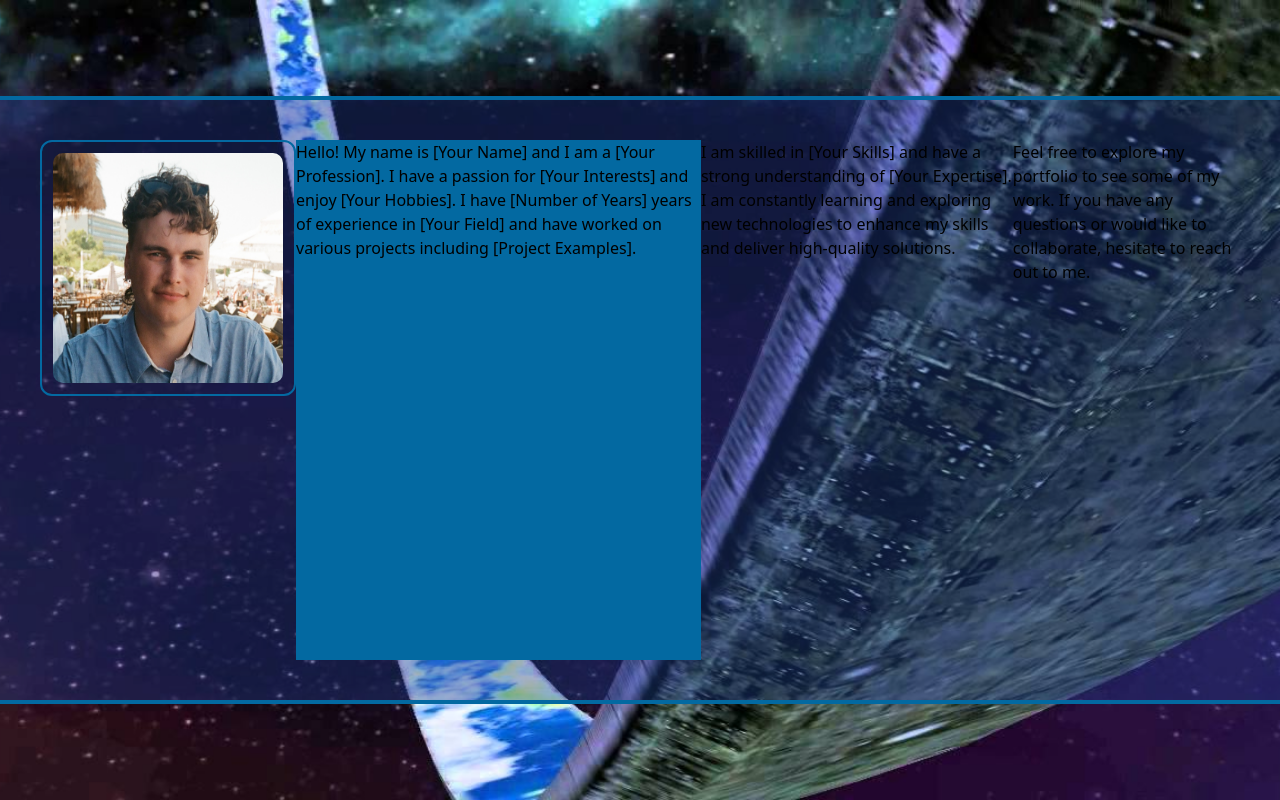
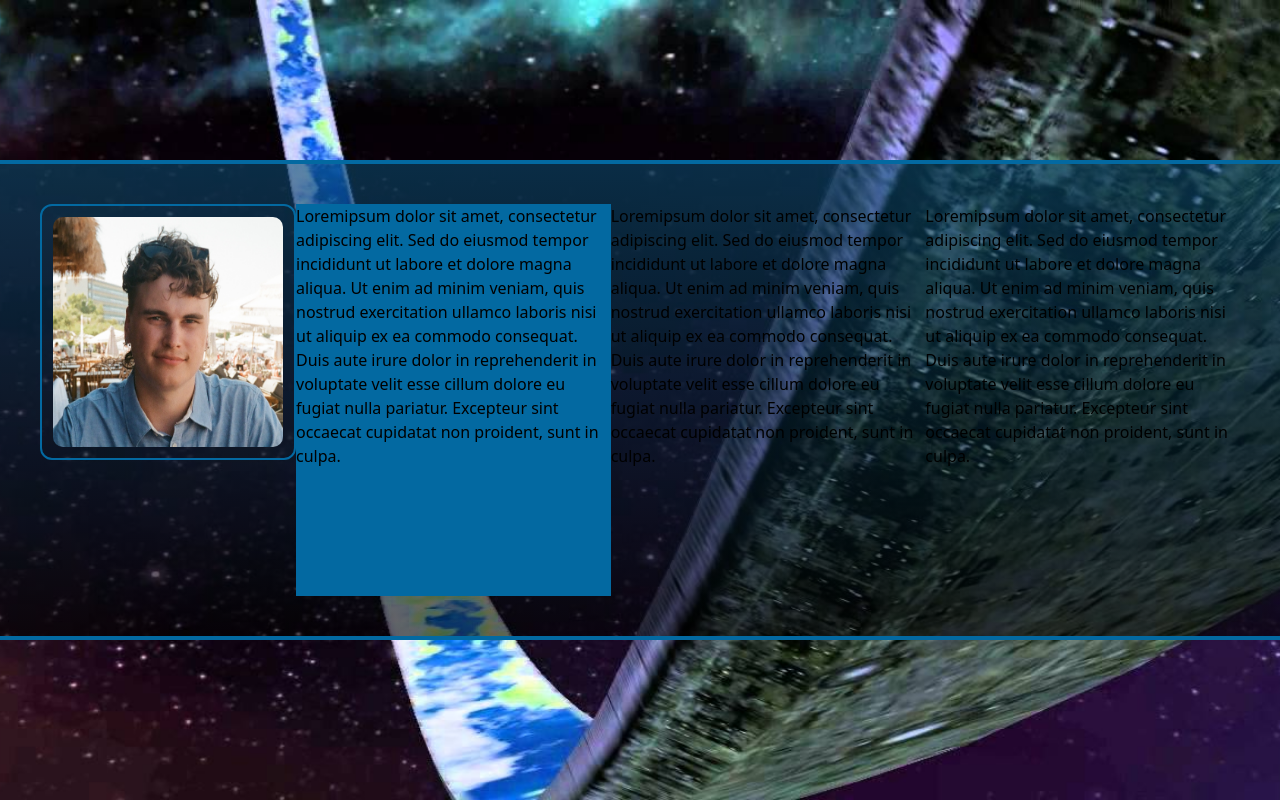
Before and after one commit to KalleHahl/HaloCE-Portfolio, a Next.js app in the folder portfolio/: page /about in a window 1280 px wide. Built offline with nearby package versions, Linux system fonts and the light colour scheme.

Commit message:
background gradient works now, made it into a re-usable component

```diff
--- a/portfolio/app/about/page.tsx
+++ b/portfolio/app/about/page.tsx
@@ -1,33 +1,41 @@
 import React from "react"
 
 import MyImage from "@/components/about/MyImage"
+import GradientBackground from "@/components/GradientBackground"
 
 const AboutPage = () => {
   return (
-    <div className="flex flex-col h-screen py-24">
-      <div className="flex flex-row h-full py-10 px-10 border-b-4 border-t-4 border-sky-700 bg-blue-900 bg-opacity-40">
+    <GradientBackground>
+      <div className="flex flex-row relative">
         <div className="flex flex-row">
           <MyImage />
-          {/* <img src="path_to_your_picture" alt="Your Picture" /> */}
         </div>
         <p className="bg-sky-700">
-          Hello! My name is [Your Name] and I am a [Your Profession]. I have a
-          passion for [Your Interests] and enjoy [Your Hobbies]. I have [Number
-          of Years] years of experience in [Your Field] and have worked on
-          various projects including [Project Examples].
+          Loremipsum dolor sit amet, consectetur adipiscing elit. Sed do eiusmod
+          tempor incididunt ut labore et dolore magna aliqua. Ut enim ad minim
+          veniam, quis nostrud exercitation ullamco laboris nisi ut aliquip ex
+          ea commodo consequat. Duis aute irure dolor in reprehenderit in
+          voluptate velit esse cillum dolore eu fugiat nulla pariatur. Excepteur
+          sint occaecat cupidatat non proident, sunt in culpa.
         </p>
         <p>
-          I am skilled in [Your Skills] and have a strong understanding of [Your
-          Expertise]. I am constantly learning and exploring new technologies to
-          enhance my skills and deliver high-quality solutions.
+          Loremipsum dolor sit amet, consectetur adipiscing elit. Sed do eiusmod
+          tempor incididunt ut labore et dolore magna aliqua. Ut enim ad minim
+          veniam, quis nostrud exercitation ullamco laboris nisi ut aliquip ex
+          ea commodo consequat. Duis aute irure dolor in reprehenderit in
+          voluptate velit esse cillum dolore eu fugiat nulla pariatur. Excepteur
+          sint occaecat cupidatat non proident, sunt in culpa.
         </p>
         <p>
-          Feel free to explore my portfolio to see some of my work. If you have
-          any questions or would like to collaborate, hesitate to reach out to
-          me.
+          Loremipsum dolor sit amet, consectetur adipiscing elit. Sed do eiusmod
+          tempor incididunt ut labore et dolore magna aliqua. Ut enim ad minim
+          veniam, quis nostrud exercitation ullamco laboris nisi ut aliquip ex
+          ea commodo consequat. Duis aute irure dolor in reprehenderit in
+          voluptate velit esse cillum dolore eu fugiat nulla pariatur. Excepteur
+          sint occaecat cupidatat non proident, sunt in culpa.
         </p>
       </div>
-    </div>
+    </GradientBackground>
   )
 }
 
--- /dev/null
+++ b/portfolio/components/GradientBackground.tsx
@@ -0,0 +1,15 @@
+import React from "react"
+
+const GradientBackground = ({ children }: { children: React.ReactNode }) => {
+  return (
+    <div className="flex flex-col h-screen py-40">
+      {" "}
+      <div className="flex flex-row relative h-full py-10 px-10 border-b-4 border-t-4 border-sky-700">
+        <div className="absolute inset-0 bg-gradient-to-b from-sky-900 to-black opacity-60"></div>{" "}
+        {children}
+      </div>
+    </div>
+  )
+}
+
+export default GradientBackground
```
